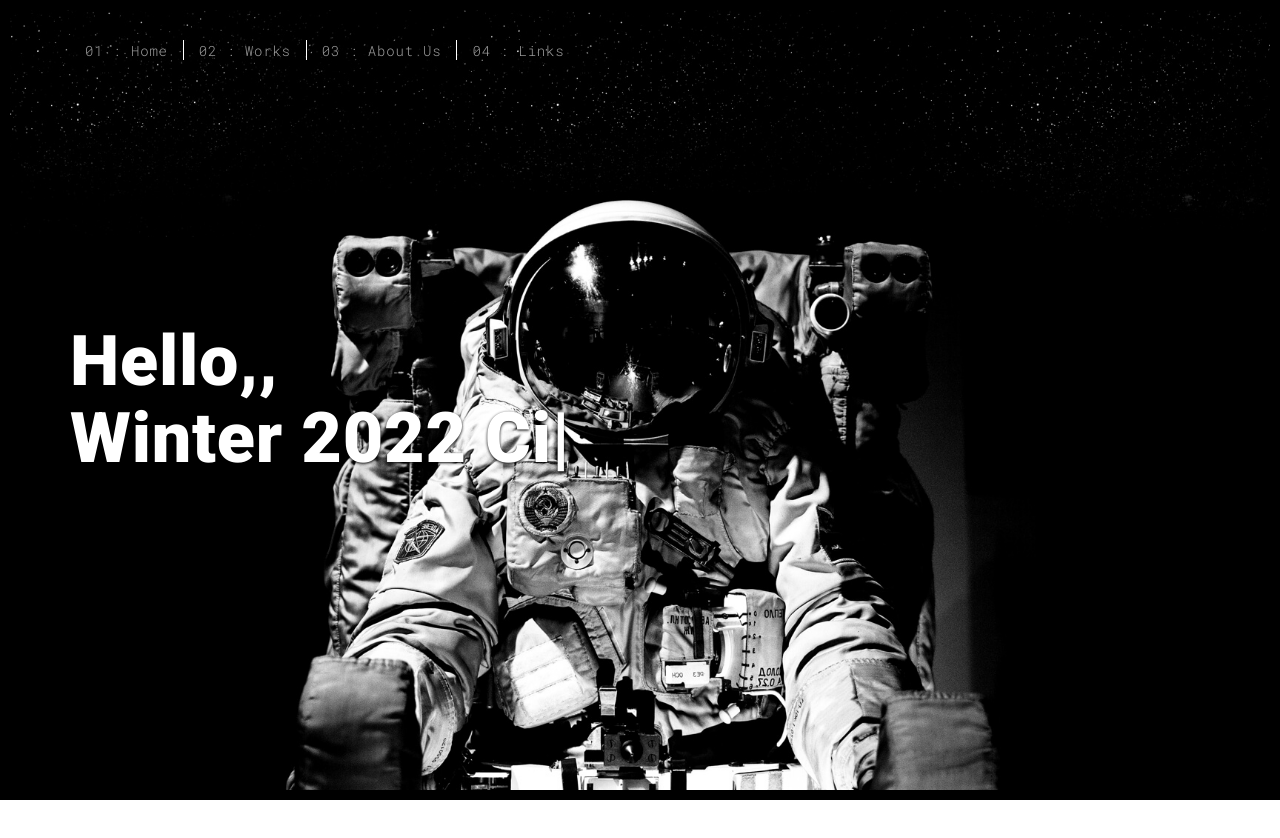
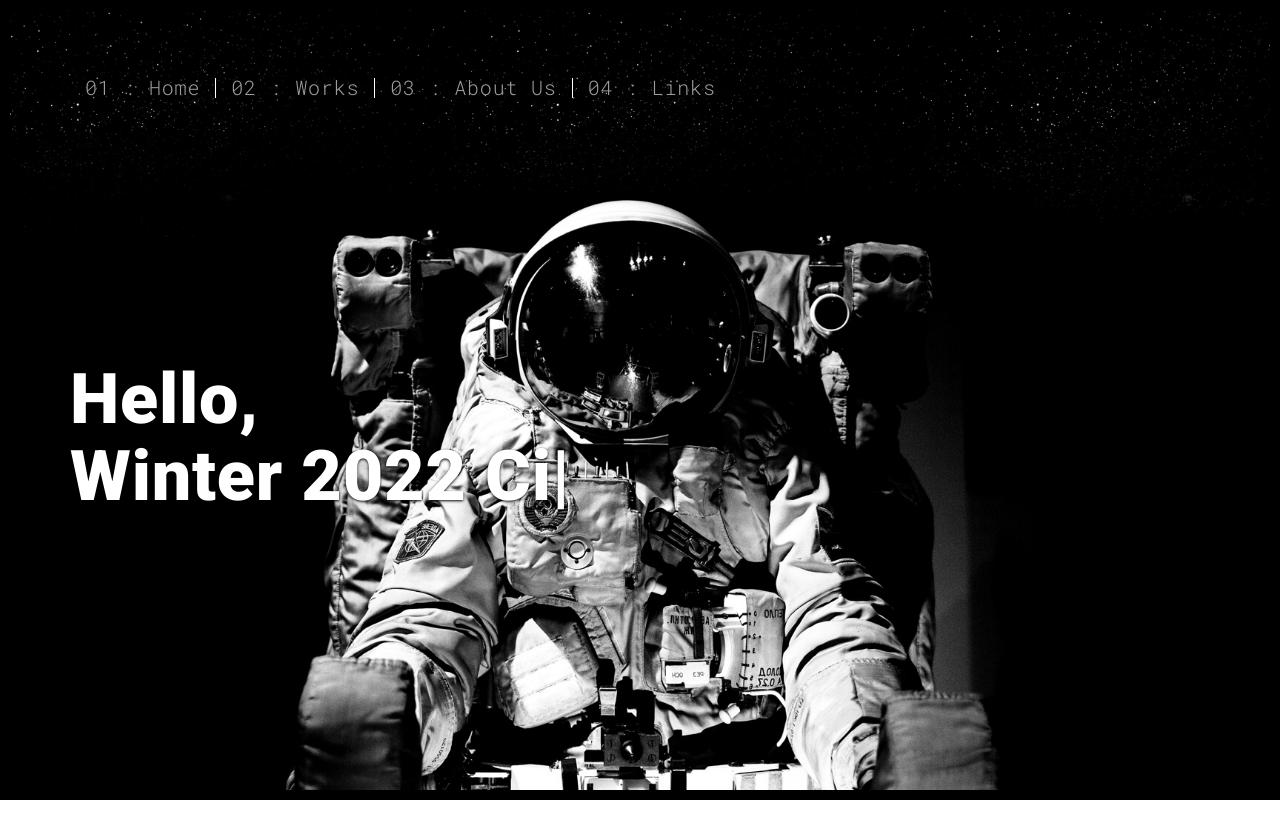
Before and after one commit to noonkho/322, a plain HTML site: page index.html in a window 1280 px wide. Before the commit the page ends 800 px from the top, so only its background shows below. Drawn offline with Linux system fonts and the light colour scheme.

Commit message:
fix: update index.html and styles.css

```diff
--- a/index.html
+++ b/index.html
@@ -17,7 +17,7 @@
 
 <header>
     <nav class="navbar  navbar-fixed-top navbar-inverse">
-      <div class="container">
+      <div class="container" id="nav">
           <button type="button" class="navbar-toggle collapsed" data-toggle="collapse" data-target="#navbar-collapse" aria-expanded="false">
             <span class="sr-only">Toggle navigation</span>
             <span class="icon-bar"></span>
@@ -27,10 +27,10 @@
 
         <div class="collapse navbar-collapse" id="navbar-collapse">
           <ul class="nav navbar-nav ">
-            <li><a href="index.html">01 : Home</a></li>
-            <li><a href="works.html">02 : Works</a></li>
-            <li><a href="about.html">03 : About Us</a></li>
-            <li><a href="link.html">04 : Links</a></li>
+            <li><a style="font-size: 20px;" href="index.html">01 : Home</a></li>
+            <li><a style="font-size: 20px;" href="works.html">02 : Works</a></li>
+            <li><a style="font-size: 20px;" href="about.html">03 : About Us</a></li>
+            <li><a style="font-size: 20px;" href="link.html">04 : Links</a></li>
           </ul>
 
 
@@ -45,7 +45,7 @@
             <div class="col-xs-12">
               <div class="hero-full-wrapper">
                 <div class="text-content">
-                  <h1>Hello,,<br>
+                  <h1>Hello,<br>
                     <span id="typed-strings">
                       <span>This is Group 1</span>
                       <span>Winter 2022 Cisc 322/326</span>
```
Also changed, not shown: styles.css.
